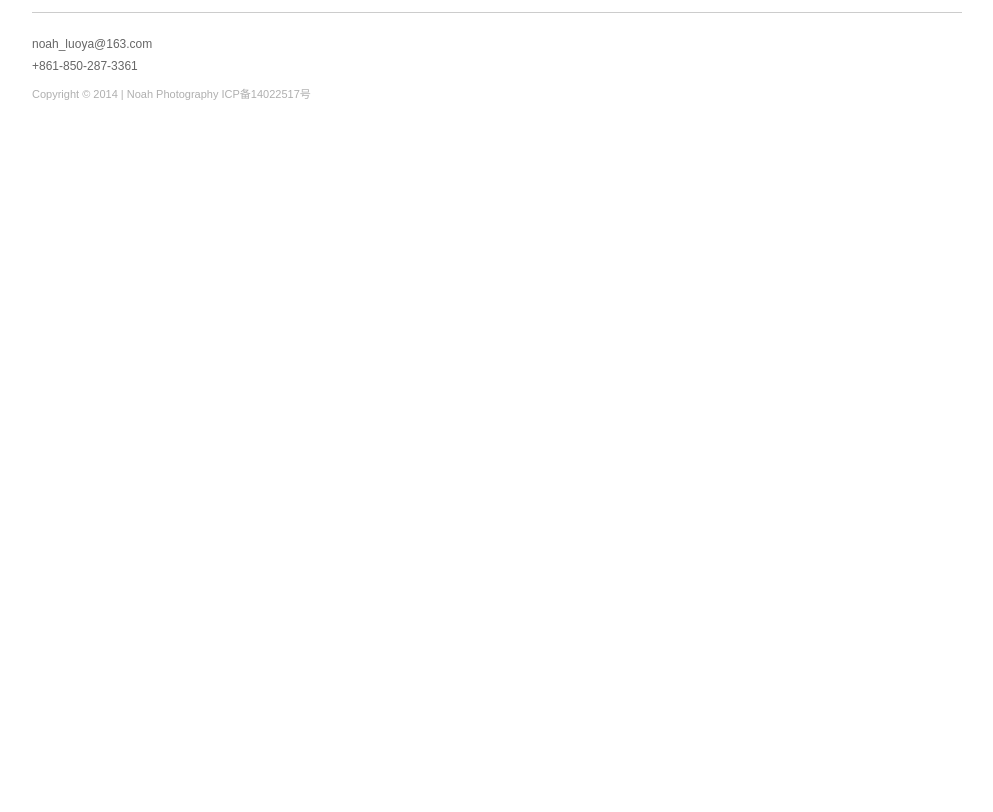
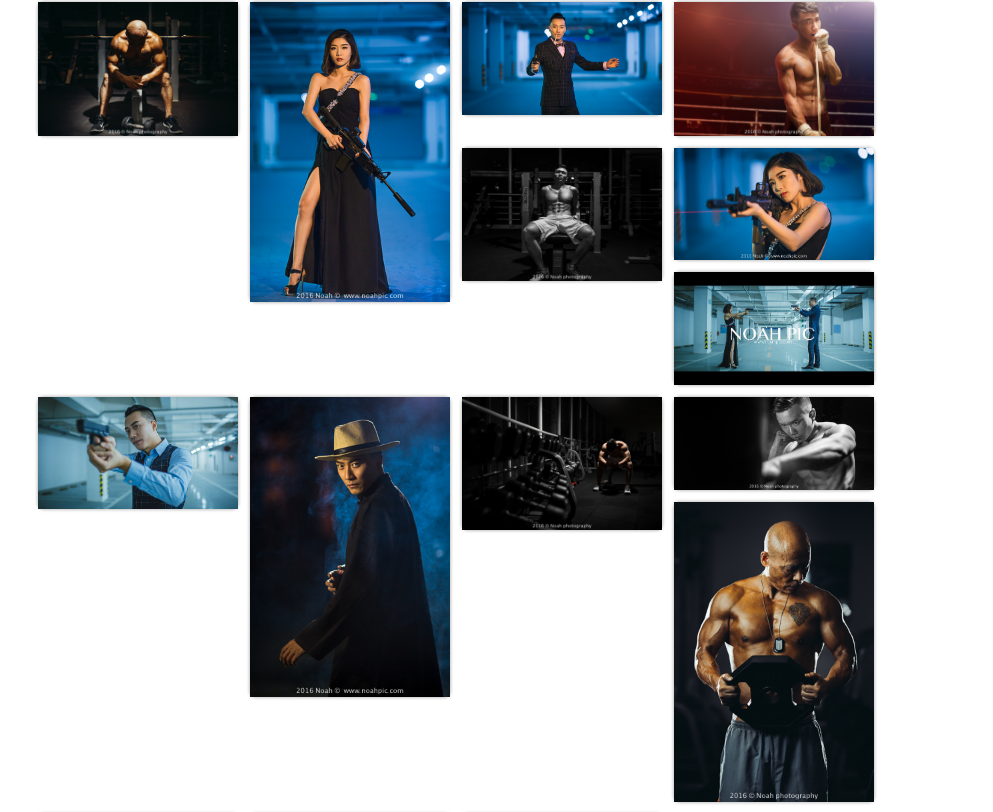
Before and after one commit to YuiZhou/noah-vision, a Vue app: page / in a window 1280 px wide. Shown: the part 963-1775 px from the top of the page, without its empty margins (143-1136 px from the left). Before the commit the page ends 1066 px from the top, so only its background shows below. Built offline with nearby package versions, Linux system fonts and the light colour scheme.

Commit message:
switch tab

```diff
--- a/package.json
+++ b/package.json
@@ -10,7 +10,8 @@
     "lint": "eslint --ext .js,.vue src"
   },
   "dependencies": {
-    "vue": "^2.1.0"
+    "vue": "^2.1.0",
+    "vue-preview": "^1.0.5"
   },
   "devDependencies": {
     "autoprefixer": "^6.4.0",
--- a/src/components/Exhibit.vue
+++ b/src/components/Exhibit.vue
@@ -3,10 +3,15 @@
     <div class="navbar">
       <img src="../assets/noah.png" class="logopic">
       <div>
-        <ul id="filters" class="menu">
-          <li v-for="tag in tags">{{tag.display}}</li>
+        <ul id="filters">
+          <li v-for="tag in tags" v-on:click="show(tag.name)">{{tag.display}}</li>
         </ul>
       </div>
+    </div>
+    <div class="portfolio">
+      <ul>
+        <li v-for="photo in display"><img v-bind:src="portfolio + photo.thumb" /></li>
+      </ul>
     </div>
   </div>
 </template>
@@ -16,6 +21,7 @@
     name: 'exhibit',
     data () {
       return {
+        active: 'all',
         tags: [{
           name: 'all',
           display: '全部'
@@ -28,13 +34,99 @@
         }, {
           name: 'documentary',
           display: '记录'
+        }],
+        portfolio: '../../static/portfolio/',
+        photographs: [{
+          category: ['portrait'],
+          thumb: 's7.jpg',
+          src: '7.jpg'
+        }, {
+          category: ['portrait'],
+          thumb: 's11.jpg',
+          src: '11.jpg'
+        }, {
+          category: ['portrait'],
+          thumb: 's13.jpg',
+          src: '13.jpg'
+        }, {
+          category: ['stage'],
+          thumb: 's1.jpg',
+          src: '1.jpg'
+        }, {
+          category: ['stage'],
+          thumb: 's2.jpg',
+          src: '2.jpg'
+        }, {
+          category: ['stage'],
+          thumb: 's12.jpg',
+          src: '12.jpg'
+        }, {
+          category: ['stage'],
+          thumb: 's17.jpg',
+          src: '17.jpg'
+        }, {
+          category: ['stage'],
+          thumb: 's19.jpg',
+          src: '19.jpg'
+        }, {
+          category: ['stage'],
+          thumb: 's21.jpg',
+          src: '21.jpg'
+        }, {
+          category: ['documentary'],
+          thumb: 's3.jpg',
+          src: '3.jpg'
+        }, {
+          category: ['documentary'],
+          thumb: 's4.jpg',
+          src: '4.jpg'
+        }, {
+          category: ['documentary'],
+          thumb: 's5.jpg',
+          src: '5.jpg'
+        }, {
+          category: ['documentary'],
+          thumb: 's8.jpg',
+          src: '8.jpg'
+        }, {
+          category: ['documentary'],
+          thumb: 's10.jpg',
+          src: '10.jpg'
+        }, {
+          category: ['documentary'],
+          thumb: 's20.jpg',
+          src: '20.jpg'
         }]
+      }
+    },
+    computed: {
+      display: function () {
+        if (this.active === 'all') {
+          return this.photographs
+        } else {
+          var photos = []
+          for (var i = 0; i < this.photographs.length; i++) {
+            var photo = this.photographs[i]
+            if (photo.category.indexOf(this.active) >= 0) {
+              photos.push(photo)
+            }
+          }
+          return photos
+        }
+      }
+    },
+    methods: {
+      show: function (tagid) {
+        this.active = tagid
+        console.log('hjgkj' + tagid)
       }
     }
   }
 </script>
 
 <style scoped>
+  /* navigator */
+
   .logopic {
     width: 60px;
     height: 40px;
@@ -102,4 +194,43 @@
     color: #d94f5c;
     border-bottom: 2px solid;
   }
+  /* portfolio */
+
+  .portfolio {
+    background: #fff;
+    padding: 5px 0;
+    overflow: hidden;
+    text-align: center;
+  }
+
+  .portfolio ul {
+    list-style-type: none;
+    position: relative;
+    /** Needed to ensure items are laid out relative to this container **/
+    display: inline-block;
+    padding: 0;
+  }
+
+  .portfolio ul li {
+    text-align: center;
+    -moz-box-sizing: border-box;
+    box-sizing: border-box;
+    width: 200px;
+    margin: 6px;
+    background-color: #ffffff;
+    float: left;
+    display: block;
+    cursor: pointer;
+    border-radius: 6px;
+    -moz-border-radius: 6px;
+    -webkit-border-radius: 6px;
+    box-shadow: 0 0 3px 1px rgba(153, 153, 153, 0.6);
+    -moz-box-shadow: 0 0 3px 1px rgba(153, 153, 153, 0.6);
+    -webkit-box-shadow: 0 0 3px 1px rgba(153, 153, 153, 0.6);
+  }
+
+  .portfolio ul li img {
+    width: 100%;
+    height: auto;
+  }
 </style>
```
